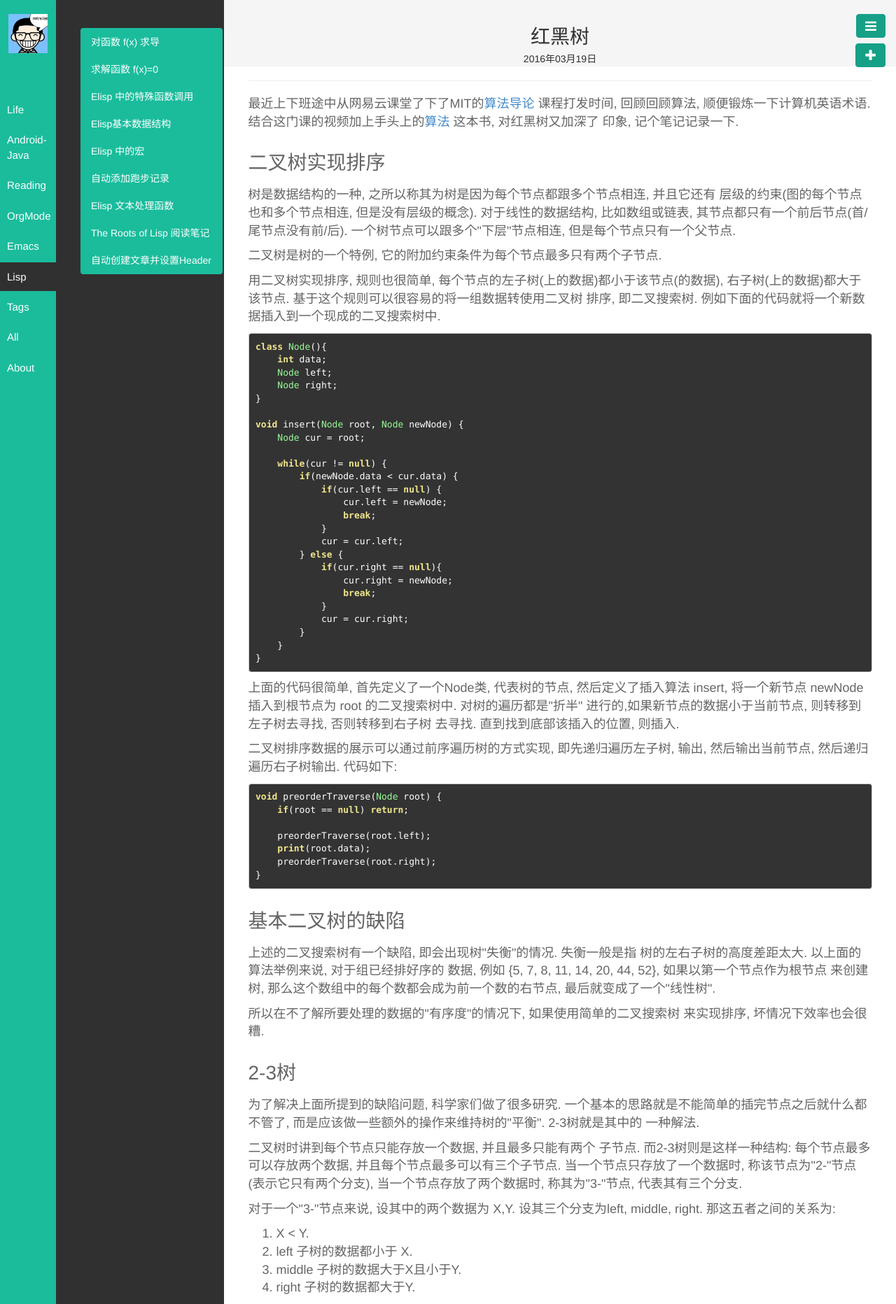
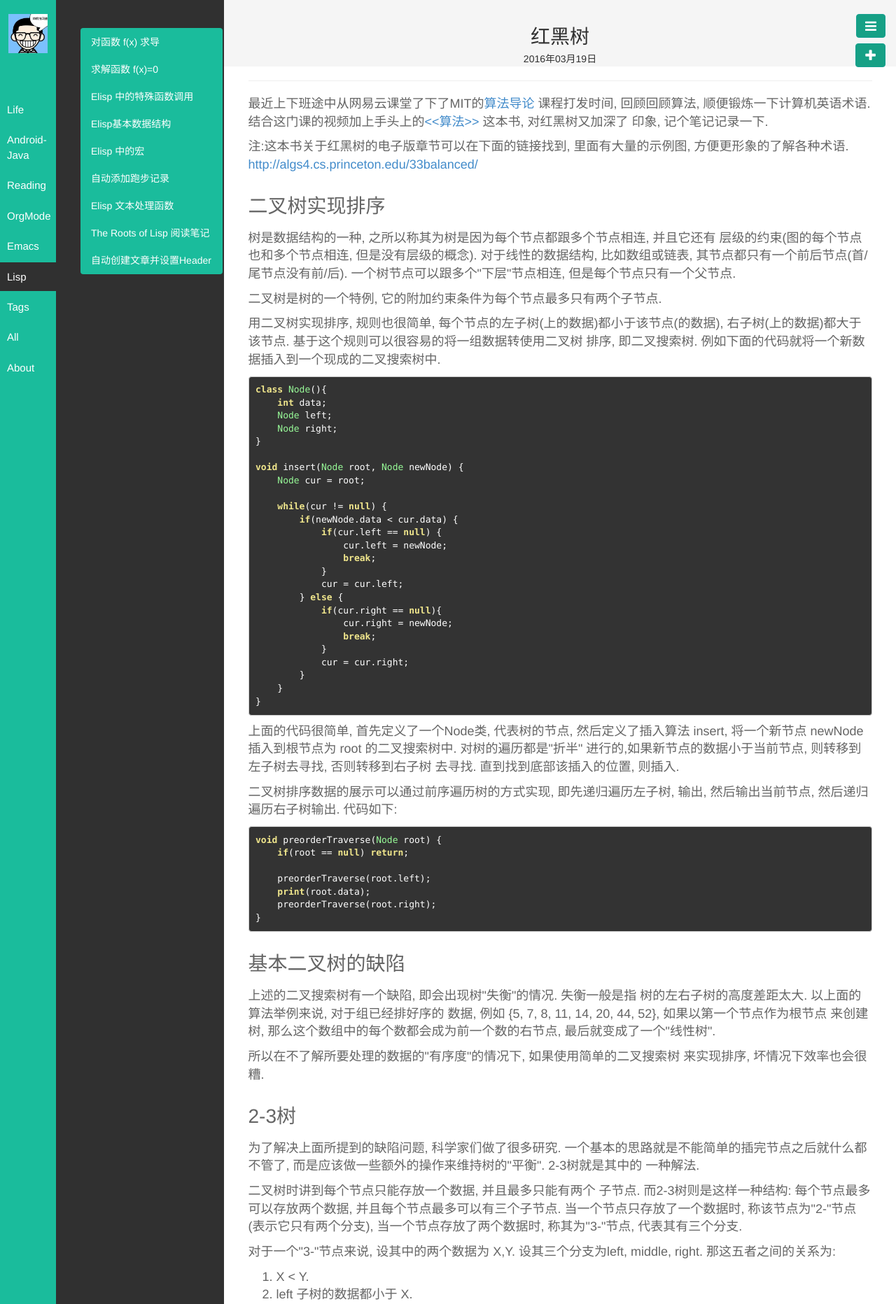
Before and after one commit to byrlx/byrlx.github.io, a Jekyll site: the page built from _posts/Android-Java/2016-03-19-rbtree.html, in a window 1280 px wide. Shown: the top 1864 px of the page at 70% size. Built offline with Jekyll 4.4.1, drawn with Linux system fonts in a browser that asks for light colours; some of the changed text lies outside the part shown.

Commit message:
update blog

```diff
--- a/_posts/Android-Java/2016-03-19-rbtree.html
+++ b/_posts/Android-Java/2016-03-19-rbtree.html
@@ -8,8 +8,13 @@ tag: [java]
 <p>
 最近上下班途中从网易云课堂了下了MIT的<a href="http://open.163.com/special/opencourse/algorithms.html">算法导论</a> 课程打发时间,
 回顾回顾算法, 顺便锻炼一下计算机英语术语.
-结合这门课的视频加上手头上的<a href="https://book.douban.com/subject/10432347/">算法</a> 这本书, 对红黑树又加深了
+结合这门课的视频加上手头上的<a href="https://book.douban.com/subject/10432347/">&lt;&lt;算法&gt;&gt;</a> 这本书, 对红黑树又加深了
 印象, 记个笔记记录一下.
+</p>
+
+<p>
+注:<a id="orgtarget1"></a>这本书关于红黑树的电子版章节可以在下面的链接找到,
+里面有大量的示例图, 方便更形象的了解各种术语. <a href="http://algs4.cs.princeton.edu/33balanced/">http://algs4.cs.princeton.edu/33balanced/</a>
 </p>
 
 <div id="outline-container-orgheadline1" class="outline-2">
--- a/org/Android-Java/2016-03-19-rbtree.org
+++ b/org/Android-Java/2016-03-19-rbtree.org
@@ -16,8 +16,11 @@ tag: [java]
 
 最近上下班途中从网易云课堂了下了MIT的[[http://open.163.com/special/opencourse/algorithms.html][算法导论]] 课程打发时间,
 回顾回顾算法, 顺便锻炼一下计算机英语术语.
-结合这门课的视频加上手头上的[[https://book.douban.com/subject/10432347/][算法]] 这本书, 对红黑树又加深了
+结合这门课的视频加上手头上的[[https://book.douban.com/subject/10432347/][<<算法>>]] 这本书, 对红黑树又加深了
 印象, 记个笔记记录一下.
+
+注:<<算法>>这本书关于红黑树的电子版章节可以在下面的链接找到,
+里面有大量的示例图, 方便更形象的了解各种术语. [[http://algs4.cs.princeton.edu/33balanced/]]
 
 * 二叉树实现排序
 树是数据结构的一种, 之所以称其为树是因为每个节点都跟多个节点相连, 并且它还有
```
